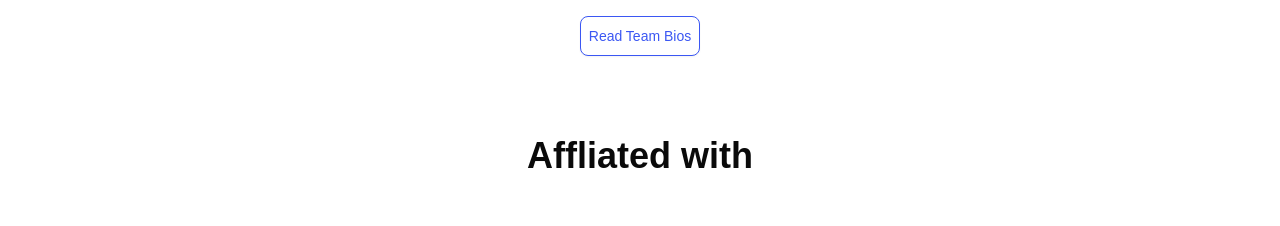
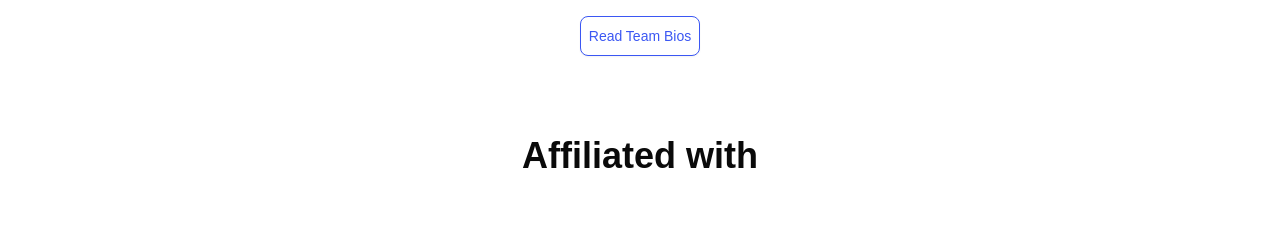
Before and after one commit to ReadyLab-UToronto/ReadyLab-UToronto.github.io, a React (Vite) app: page /#/ in a window 1280 px wide. Shown: the part 4140-4366 px from the top of the page. Built offline with nearby package versions, Linux system fonts and the light colour scheme.

Commit message:
Corrected typo

```diff
--- a/src/routes/Home.tsx
+++ b/src/routes/Home.tsx
@@ -168,7 +168,7 @@ export default function Home() {
             </div>
 
             {/* Logos */}
-            <div className="text-4xl font-bold text-center my-20">Affliated with</div>
+            <div className="text-4xl font-bold text-center my-20">Affiliated with</div>
             <div className="flex flex-col lg:flex-row items-center justify-center gap-1 px-5 mt-10">
                 <img src={`/logos/mie_logo.jpg`} alt="MIE Logo" className="w-auto h-16" />
                 <img src={`/logos/fase_logo.jpg`} alt="FASE Logo" className="w-auto h-16" />
```
